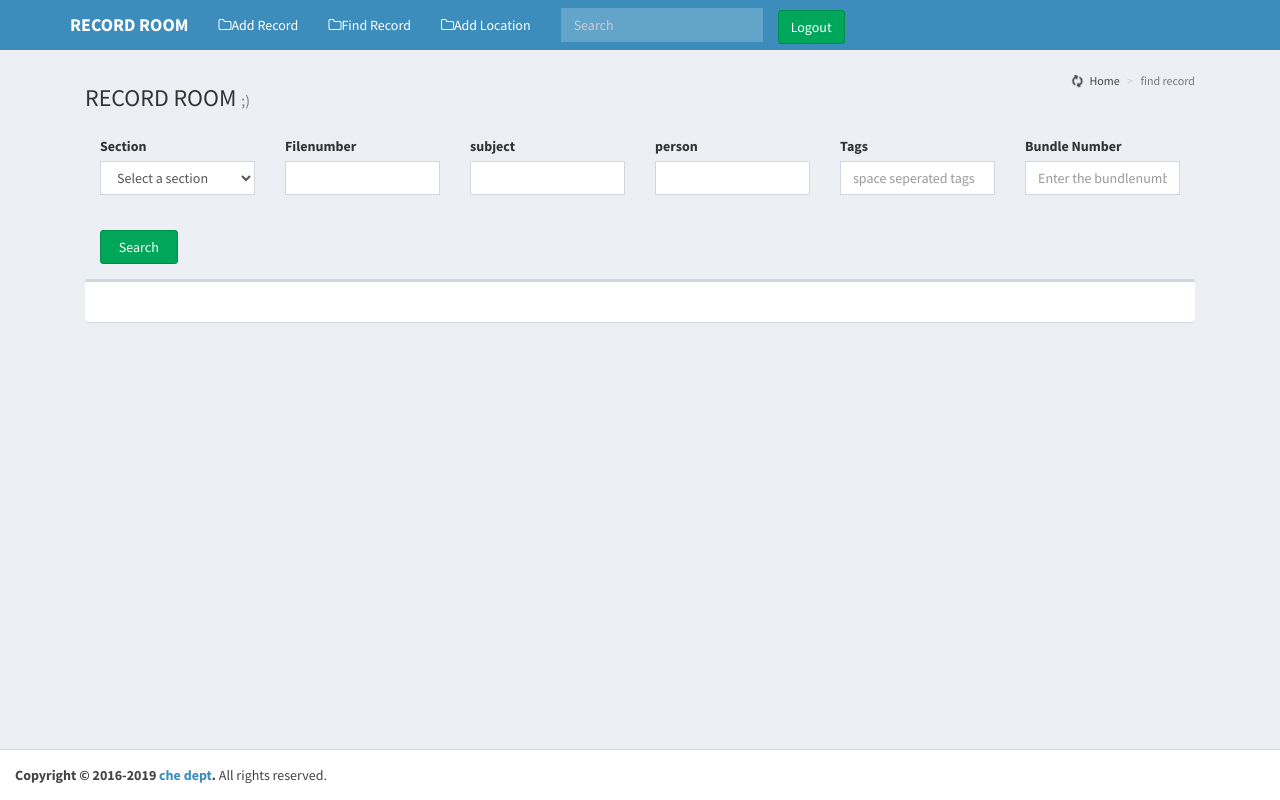
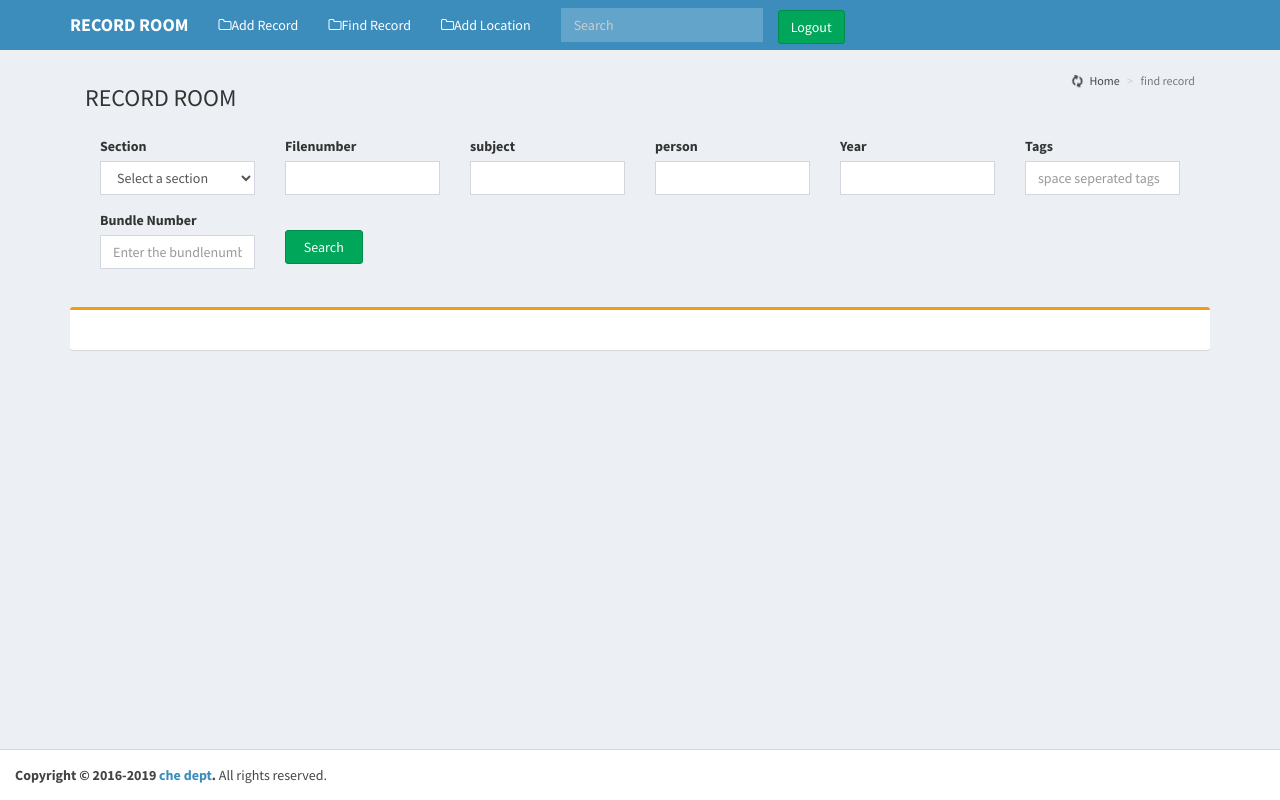
Before and after one commit to sudevan/Recordroom, a PHP site: page /pages/findrecord.php in a window 1280 px wide. Run offline with PHP 8.4, Linux system fonts and the light colour scheme; a user stored in the database is signed in.

Commit message:
modified

```diff
--- a/pages/changep.php
+++ b/pages/changep.php
@@ -1,4 +1,3 @@
-
 <!DOCTYPE html>
 <html>
 <head>
--- a/pages/editrecord.php
+++ b/pages/editrecord.php
@@ -84,7 +84,6 @@ else
       <section class="content-header">
         <h3>
           RECORD ROOM
-          <small>;)</small>
         </h3>
         <ol class="breadcrumb">
           <li><a href="homerecord.php"><i class="fa fa-spin fa-refresh"></i> Home</a></li>
@@ -161,13 +160,14 @@ else
                   xmlhttp.onreadystatechange = function() {
             if (this.readyState == 4 && this.status == 200) {
                 document.getElementById("updated").innerHTML = this.responseText;
-            }
+
+            }alert('updated');
         };
         xmlhttp.open("GET", "updaterecord.php?id="+id+"&filenumber=" + filenumber +"&year=" +year+"&section="+section+"&date="+date+"&subject="+subject+"&name="+name+"&tag="+tag+"&bundlenumber="+bundlenumber+"&location="+location, true);
         xmlhttp.send();
         }
 
-         </script> <div id="updated"> hello</div>
+         </script>
          <input type="button" name="save" value="save" id="save" onclick="edit()">
          </form>
         <!-- /.box-footer-->
--- a/pages/findrecord.php
+++ b/pages/findrecord.php
@@ -84,7 +84,6 @@ else
       <section class="content-header">
         <h3>
           RECORD ROOM
-          <small>;)</small>
         </h3>
         <ol class="breadcrumb">
           <li><a href="homerecord.php"><i class="fa fa-spin fa-refresh"></i> Home</a></li>
@@ -139,6 +138,12 @@ else
             <input type="text" name="person" id="person" value="" class="form-control"/>
         </div> <!--div class="form-group"-->
           </div>
+                  <div class="col-md-2">
+        <div class="form-group">
+            <label>Year</label>
+            <input type="text" name="year" id="year" value="" class="form-control" placeholder="" />
+        </div> <!--div class="form-group"-->
+          </div><!--div class="col-md-3"-->
         <div class="col-md-2">
         <div class="form-group">
             <label>Tags</label>
@@ -166,13 +171,11 @@ else
 
 
 
-        <div class="col-xs-12">
-          <div class="box">
-            <div class="box-header">
+                        <div class="box box-warning" style="width: 100%;margin-top: 15%; ">
+                  <div class="box-body" style="width: 100%;">
 
-            </div>
             <!-- /.box-header -->
-            <div class="box-body">
+            <div class="box-body" style="width: 100%;">
               <table id="example1" class="table table-bordered table-striped">
 
 				<?php
@@ -186,10 +189,11 @@ else
           $person=$_POST['person'];
           $filenumber=$_POST['filenumber'];
           $bundlenumber=$_POST['bundlenumber'];
+          $year=$_POST['year'];
 
         $exploded=explode(" ",$tags);
 
-        $sql="SELECT id,  filenumber,year,section,date,subject,name,tag,bundlenumber,location from view_loc  where " ;
+        $sql="SELECT id,filenumber,year,section,date,subject,name,tag,bundlenumber,location from view_loc  where " ;
 
         $conjunction="";
         if(!empty($section))
@@ -212,6 +216,10 @@ else
         if (!empty($person)) {
           $sql=$sql.$conjunction."name like '%$person%'";
 
+          $conjunction=" and ";
+        }
+        if (!empty($year)) {
+          $sql=$sql.$conjunction."year='$year'";
           $conjunction=" and ";
         }
         if (!empty($tags)) {
```
Also changed, not shown: pages/addlocation.php (+8 -7 lines), pages/addrecord.php (+8 -7 lines), pages/homerecord.php (+5 -4 lines).
